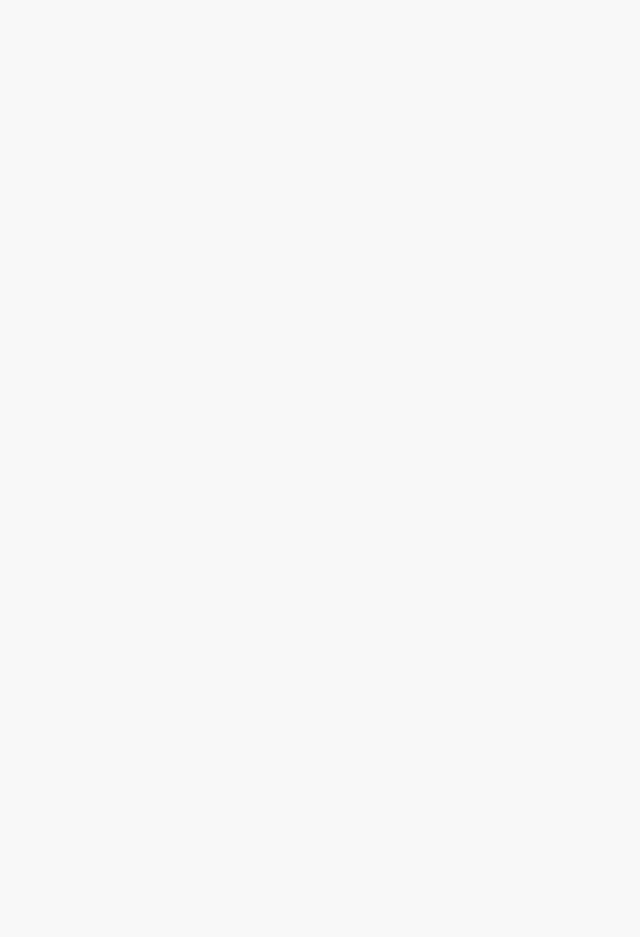
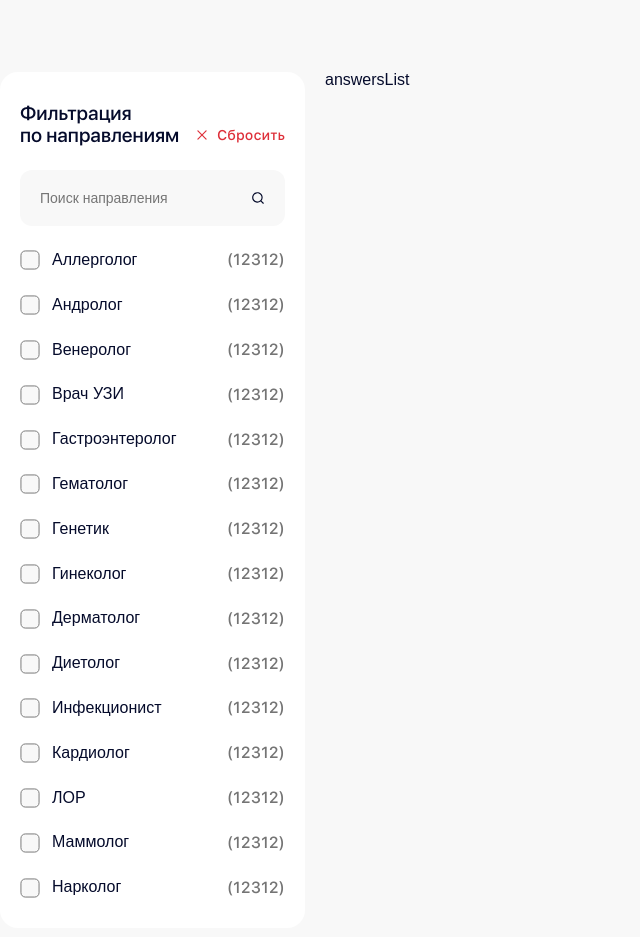
Before and after one commit to romanver777/rzltmd, a React (Vite) app: page / in a window 1280 px wide. Shown: the part 913-1850 px from the top of the page, without its empty margins (0-640 px from the left). Before the commit the page ends 1071 px from the top, so only its background shows below. Built offline with nearby package versions, Linux system fonts and the light colour scheme; a web font is replaced by a local one.

Commit message:
add content filter

```diff
--- a/src/app/page-answers/page-answers.jsx
+++ b/src/app/page-answers/page-answers.jsx
@@ -2,7 +2,7 @@ import PageLayout from "../../components/page-layout/page-layout";
 import Header from "../../components/header/header";
 import Content from "../../components/content/content";
 import Cta from "../../components/cta/cta";
-// import Answers from "../../components/answers/answers";
+import Answers from "../../components/answers/answers";
 // import Footer from "../../components/footer/footer";
 
 const PageAnswers = () => {
@@ -11,9 +11,11 @@ const PageAnswers = () => {
       <Header />
       <Content>
         <Cta />
+        <Answers />
       </Content>
-      {//<Footer />
-    }
+      {
+        //<Footer />
+      }
     </PageLayout>
   );
 };
--- a/src/assets/styles/variables.scss
+++ b/src/assets/styles/variables.scss
@@ -3,3 +3,4 @@ $color-basic-grey: #747474;
 $color-grey-light: #f8f8f8;
 $color-accent-blue: #0129e3;
 $color-white: #fff;
+$color-red: #de303a;
--- a/src/components/answers-filters/answers-filters.jsx
+++ b/src/components/answers-filters/answers-filters.jsx
@@ -1,7 +1,111 @@
+import crossIcon from "../../assets/icons/multiply.svg";
+import searchIcon from "../../assets/icons/search.svg";
 import style from "./answers-filters.module.scss";
 
+const specs = [
+  {
+    title: "Аллерголог",
+    count: 12312,
+  },
+  {
+    title: "Андролог",
+    count: 12312,
+  },
+  {
+    title: "Венеролог",
+    count: 12312,
+  },
+  {
+    title: "Врач УЗИ",
+    count: 12312,
+  },
+  {
+    title: "Гастроэнтеролог",
+    count: 12312,
+  },
+  {
+    title: "Гематолог",
+    count: 12312,
+  },
+  {
+    title: "Генетик",
+    count: 12312,
+  },
+  {
+    title: "Гинеколог",
+    count: 12312,
+  },
+  {
+    title: "Дерматолог",
+    count: 12312,
+  },
+  {
+    title: "Диетолог",
+    count: 12312,
+  },
+  {
+    title: "Инфекционист",
+    count: 12312,
+  },
+  {
+    title: "Кардиолог",
+    count: 12312,
+  },
+  {
+    title: "ЛОР",
+    count: 12312,
+  },
+  {
+    title: "Маммолог",
+    count: 12312,
+  },
+  {
+    title: "Нарколог",
+    count: 12312,
+  },
+];
+
 const AnswersFilters = () => {
-  return <div className={style.answersFilters}>answersFilters</div>;
+  return (
+    <div className={style.answersFilters}>
+      <header className={style.answersFilters__header}>
+        <h3 className={style.answersFilters__title}>
+          Фильтрация по&nbsp;направлениям
+        </h3>
+        <button className={style.answersFilters__btn}>
+          <img src={crossIcon} alt="cross icon" />
+          <span>Сбросить</span>
+        </button>
+      </header>
+      <div className={style.answersFilters__search}>
+        <input
+          type="text"
+          placeholder="Поиск направления"
+          className={style.answersFilters__inp}
+        />
+        <img
+          src={searchIcon}
+          alt="search icon"
+          className={style.answersFilters__icon}
+        />
+      </div>
+      <ul className={style.answersFilters__specList}>
+        {specs.map((item, ind) => (
+          <li key={ind} className={style.answersFilters__specItem}>
+            <input
+              id={`cb${ind}`}
+              type="checkbox"
+              className={style.answersFilters__cb}
+            />
+            <label htmlFor={`cb${ind}`} className={style.answersFilters__label}>
+              {item.title}
+            </label>
+            <div className={style.answersFilters__count}>({item.count})</div>
+          </li>
+        ))}
+      </ul>
+    </div>
+  );
 };
 
 export default AnswersFilters;
--- a/src/components/answers-filters/answers-filters.module.scss
+++ b/src/components/answers-filters/answers-filters.module.scss
@@ -1,3 +1,123 @@
-.answersFilters{
+@import "../../assets/styles/variables.scss";
 
+.answersFilters {
+  grid-column: 1/2;
+  padding: 30px 20px;
+  background-color: $color-white;
+  border-radius: 18px;
+
+  &__header {
+    display: flex;
+    align-items: flex-end;
+    margin-bottom: 24px;
+  }
+
+  &__title {
+    font-family: SF-Pro-Display;
+    font-weight: 500;
+    line-height: 110%;
+    font-size: 20px;
+    letter-spacing: -2%;
+  }
+
+  &__btn {
+    height: 22px;
+    display: flex;
+    align-items: center;
+    gap: 8px;
+
+    span {
+      color: $color-red;
+      font-family: "SF-Pro-Text";
+      font-weight: 500;
+      font-size: 14px;
+      line-height: 100%;
+    }
+
+    &:hover {
+      span {
+        text-decoration: underline;
+      }
+    }
+  }
+
+  &__search {
+    display: flex;
+    margin-bottom: 24px;
+  }
+
+  &__inp {
+    color: $color-basic-grey;
+    font-size: 14px;
+    background-color: $color-grey-light;
+    border-radius: 12px 0 0 12px;
+    padding: 20px 5px 20px 20px;
+    border: none;
+    outline: none;
+    flex-grow: 1;
+  }
+
+  &__icon {
+    background-color: $color-grey-light;
+    border-radius: 0 12px 12px 0;
+    padding-right: 20px;
+  }
+
+  &__specList {
+    display: flex;
+    flex-direction: column;
+    gap: 24px;
+  }
+
+  &__specItem {
+    display: flex;
+    justify-content: space-between;
+    align-items: center;
+  }
+
+  &__count {
+    font-weight: 500;
+    color: $color-basic-grey;
+    line-height: 100%;
+  }
+
+  &__cb {
+    position: absolute;
+    left: -9999px;
+
+    & + label {
+      position: relative;
+      display: inline-block;
+      padding-left: 32px;
+      cursor: pointer;
+
+      &:before {
+        display: block;
+        content: "";
+        position: absolute;
+        left: 0;
+        top: 50%;
+        transform: translateY(-50%);
+        width: 20px;
+        height: 20px;
+        background-image: url(../../assets/icons/cb.svg);
+        background-repeat: no-repeat;
+        background-size: 20px 20px;
+      }
+    }
+
+    &:checked + label {
+      &:before {
+        background-image: url(../../assets/icons/cb-checked.svg);
+      }
+    }
+
+    &:checked + label + div {
+      color: $color-accent-blue;
+    }
+  }
+
+  &__label {
+    line-height: 130%;
+  }
 }
--- a/src/components/answers-list/answers-list.module.scss
+++ b/src/components/answers-list/answers-list.module.scss
@@ -1,3 +1,3 @@
-.answersList{
-
+.answersList {
+  grid-column: 2/5;
 }
--- a/src/components/answers/answers.module.scss
+++ b/src/components/answers/answers.module.scss
@@ -1,3 +1,5 @@
-.answers{
-
+.answers {
+  display: grid;
+  grid-template-columns: repeat(4, 1fr);
+  gap: 20px;
 }
--- a/src/components/button/button.module.scss
+++ b/src/components/button/button.module.scss
@@ -11,6 +11,7 @@
     font-family: "SF-Pro-Text";
     font-size: 16px;
     font-weight: 500;
+    line-height: 100%;
     text-decoration: underline;
     text-decoration-color: transparent;
     transition: text-decoration-color 0.3s;
--- a/src/components/content/content.module.scss
+++ b/src/components/content/content.module.scss
@@ -1,3 +1,6 @@
 .content {
   margin: 20px 0 160px;
+  display: flex;
+  flex-direction: column;
+  gap: 80px;
 }
```
Also changed, not shown: src/assets/icons/cb-checked.svg (added), src/assets/icons/cb.svg (added).
